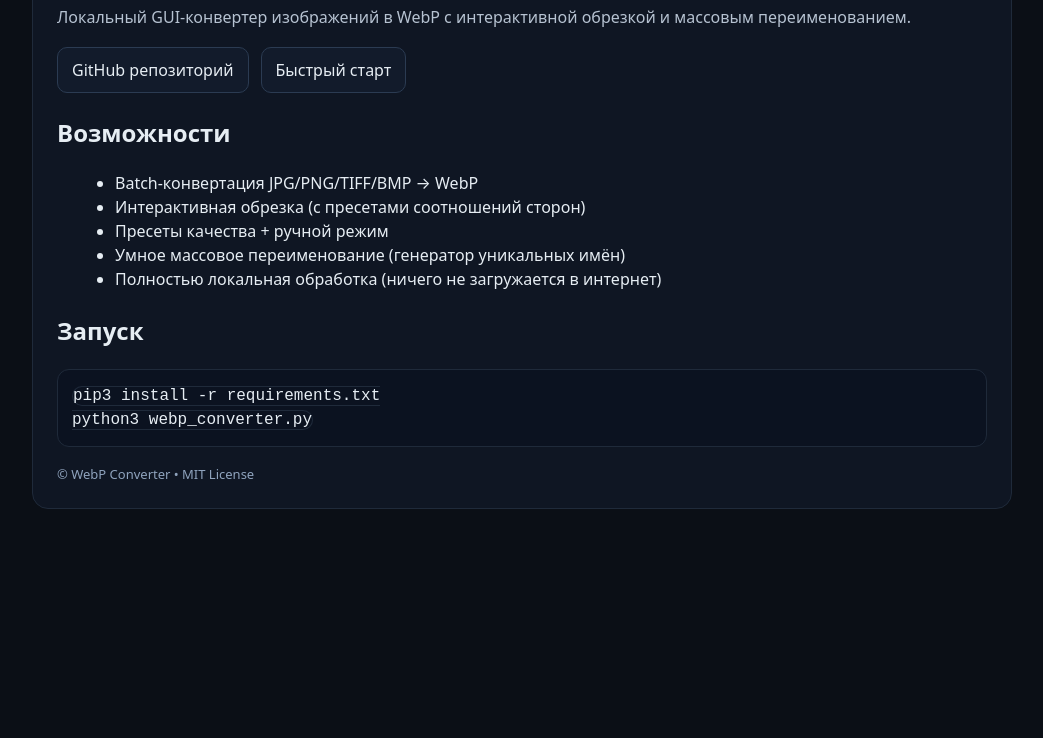
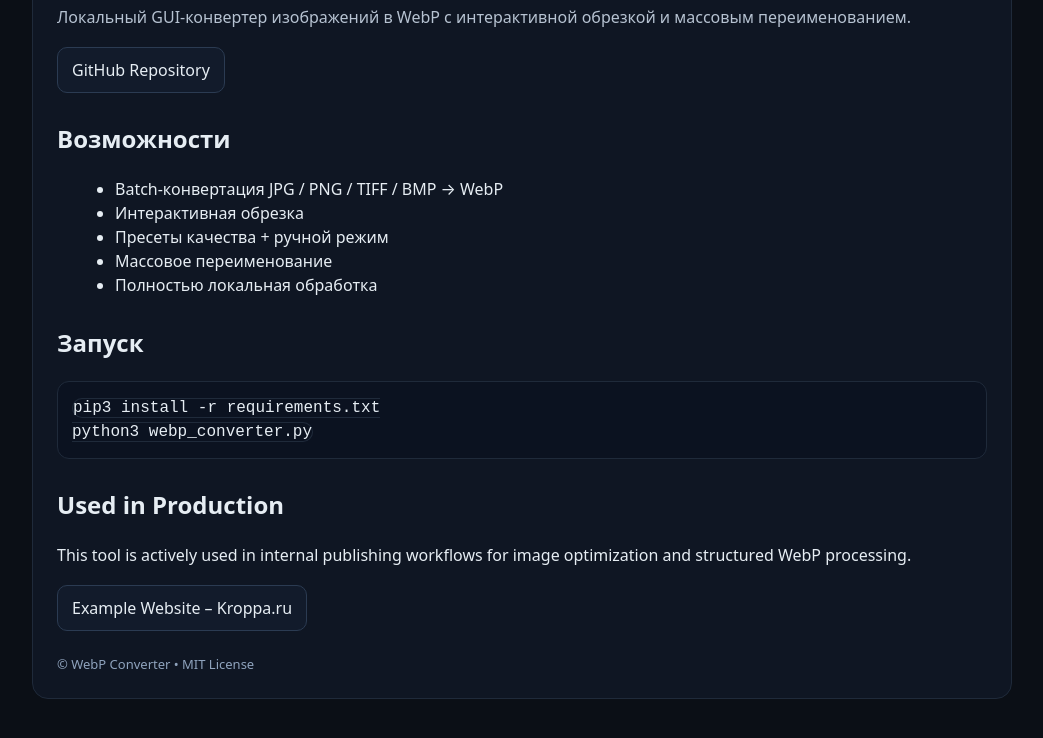
Before and after one commit to jackramireznewacc/my-webp-converter, a plain HTML site: page index.html in a window 1280 px wide. Shown: the part 136-874 px from the top of the page, without its empty margins (118-1161 px from the left). Before the commit the page ends 800 px from the top, so only its background shows below. Drawn offline with Linux system fonts and the light colour scheme.

Commit message:
Update index.html

```diff
--- a/index.html
+++ b/index.html
@@ -4,47 +4,122 @@
   <meta charset="utf-8" />
   <meta name="viewport" content="width=device-width,initial-scale=1" />
   <title>WebP Converter</title>
+
   <style>
     :root { color-scheme: dark; }
-    body { margin:0; font:16px/1.5 system-ui,-apple-system,Segoe UI,Roboto,Arial; background:#0b0f16; color:#e6edf3; }
-    .wrap { max-width: 980px; margin: 0 auto; padding: 48px 20px; }
-    .card { background:#0f1623; border:1px solid #1f2a3a; border-radius:16px; padding:24px; }
+
+    body {
+      margin:0;
+      font:16px/1.5 system-ui,-apple-system,Segoe UI,Roboto,Arial;
+      background:#0b0f16;
+      color:#e6edf3;
+    }
+
+    .wrap {
+      max-width: 980px;
+      margin: 0 auto;
+      padding: 48px 20px;
+    }
+
+    .card {
+      background:#0f1623;
+      border:1px solid #1f2a3a;
+      border-radius:16px;
+      padding:24px;
+    }
+
     h1 { margin:0 0 8px; font-size:40px; }
+
     p.lead { margin:0 0 18px; color:#b6c2d1; }
-    .row { display:flex; gap:12px; flex-wrap:wrap; margin: 18px 0 0; }
-    a.btn { display:inline-block; padding:10px 14px; border-radius:10px; border:1px solid #2b3b52; text-decoration:none; color:#e6edf3; background:#121b2b; }
+
+    .row {
+      display:flex;
+      gap:12px;
+      flex-wrap:wrap;
+      margin: 18px 0 0;
+    }
+
+    a.btn {
+      display:inline-block;
+      padding:10px 14px;
+      border-radius:10px;
+      border:1px solid #2b3b52;
+      text-decoration:none;
+      color:#e6edf3;
+      background:#121b2b;
+    }
+
     a.btn:hover { border-color:#3d5a7a; }
-    code, pre { background:#0b1220; border:1px solid #1f2a3a; border-radius:12px; }
-    pre { padding:14px; overflow:auto; }
+
+    code, pre {
+      background:#0b1220;
+      border:1px solid #1f2a3a;
+      border-radius:12px;
+    }
+
+    pre {
+      padding:14px;
+      overflow:auto;
+    }
+
     ul { margin: 10px 0 0 18px; }
-    .muted { color:#8fa3bd; font-size:13px; margin-top:18px; }
+
+    .muted {
+      color:#8fa3bd;
+      font-size:13px;
+      margin-top:24px;
+    }
   </style>
 </head>
+
 <body>
   <div class="wrap">
     <div class="card">
+
       <h1>WebP Converter</h1>
-      <p class="lead">Локальный GUI-конвертер изображений в WebP с интерактивной обрезкой и массовым переименованием.</p>
+
+      <p class="lead">
+        Локальный GUI-конвертер изображений в WebP с интерактивной обрезкой и массовым переименованием.
+      </p>
 
       <div class="row">
-        <a class="btn" href="https://github.com/ТВОЙ_ЮЗЕР/ТВОЙ_РЕПО" target="_blank" rel="noreferrer">GitHub репозиторий</a>
-        <a class="btn" href="https://github.com/ТВОЙ_ЮЗЕР/ТВОЙ_РЕПО#быстрый-старт-запуск-из-исходников" target="_blank" rel="noreferrer">Быстрый старт</a>
+        <a class="btn" href="https://github.com/jackramireznewacc/webp-converter" target="_blank">
+          GitHub Repository
+        </a>
       </div>
 
-      <h2 style="margin-top:22px;">Возможности</h2>
+      <h2 style="margin-top:28px;">Возможности</h2>
+
       <ul>
-        <li>Batch-конвертация JPG/PNG/TIFF/BMP → WebP</li>
-        <li>Интерактивная обрезка (с пресетами соотношений сторон)</li>
+        <li>Batch-конвертация JPG / PNG / TIFF / BMP → WebP</li>
+        <li>Интерактивная обрезка</li>
         <li>Пресеты качества + ручной режим</li>
-        <li>Умное массовое переименование (генератор уникальных имён)</li>
-        <li>Полностью локальная обработка (ничего не загружается в интернет)</li>
+        <li>Массовое переименование</li>
+        <li>Полностью локальная обработка</li>
       </ul>
 
-      <h2 style="margin-top:22px;">Запуск</h2>
+      <h2 style="margin-top:28px;">Запуск</h2>
+
       <pre><code>pip3 install -r requirements.txt
 python3 webp_converter.py</code></pre>
 
-      <div class="muted">© WebP Converter • MIT License</div>
+      <h2 style="margin-top:28px;">Used in Production</h2>
+
+      <p>
+        This tool is actively used in internal publishing workflows for image
+        optimization and structured WebP processing.
+      </p>
+
+      <div class="row">
+        <a class="btn" href="https://kroppa.ru/" target="_blank" rel="noopener">
+          Example Website – Kroppa.ru
+        </a>
+      </div>
+
+      <div class="muted">
+        © WebP Converter • MIT License
+      </div>
+
     </div>
   </div>
 </body>
```
